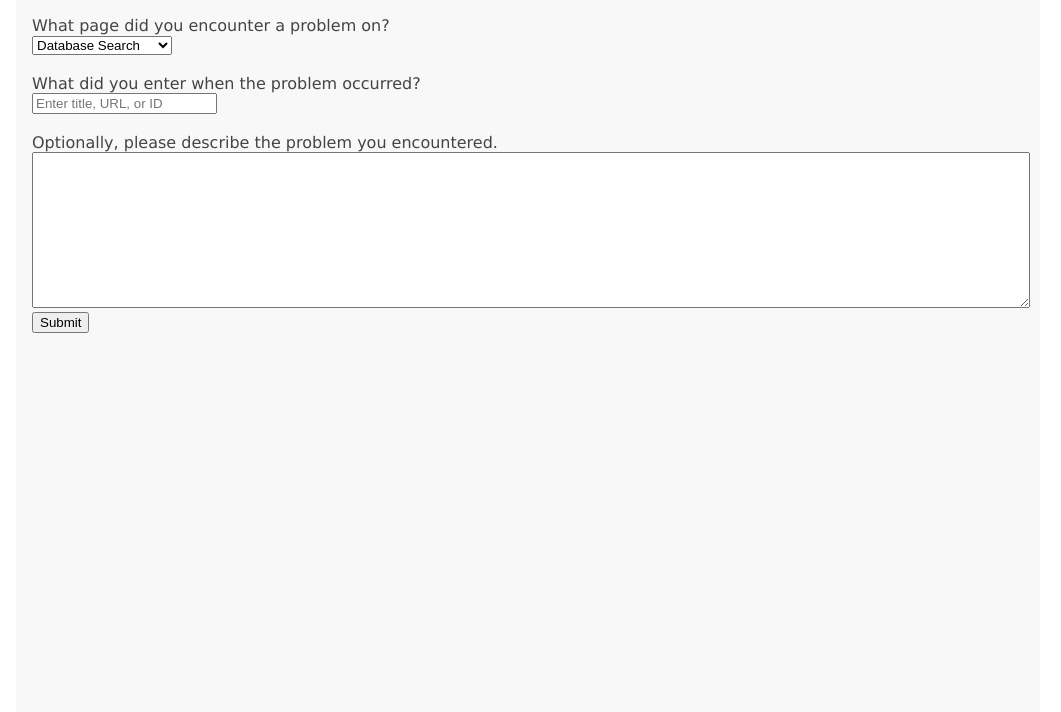
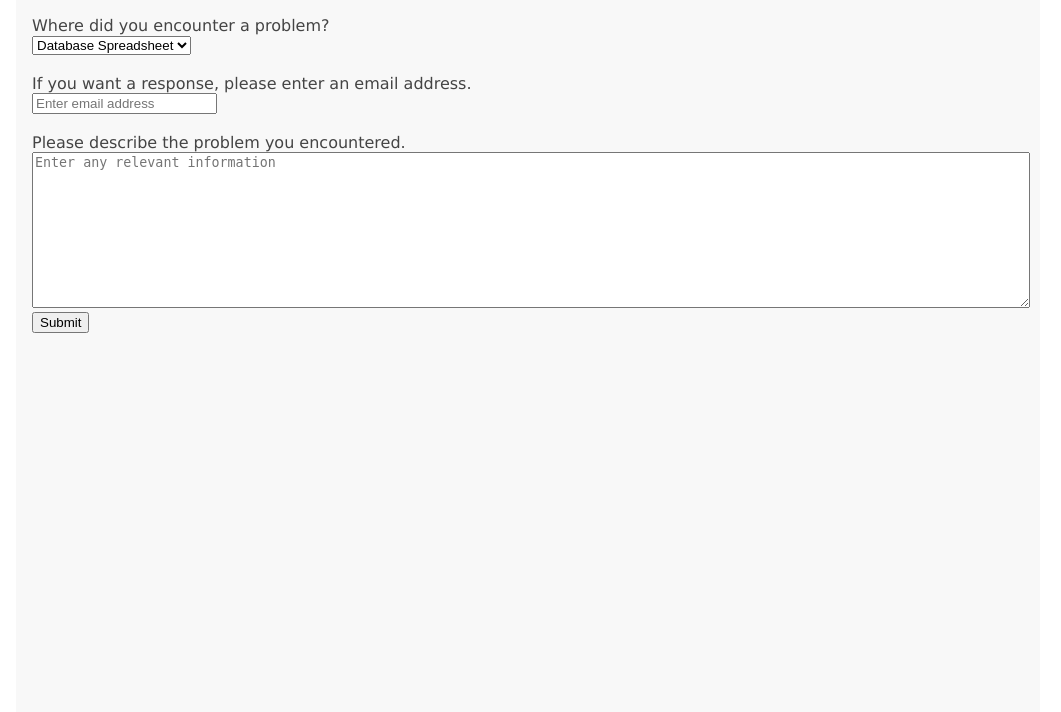
Before and after one commit to SiIvaGunner-Database/SiIvaGunner-Database, a PHP site: page /report.php in a window 1280 px wide. Shown: the part 57-769 px from the top of the page, without its empty margins (112-1173 px from the left). Run offline with PHP 8.4, Linux system fonts and the light colour scheme.

Commit message:
Replace id input with email input in report

```diff
--- a/website-files/footer.html
+++ b/website-files/footer.html
@@ -1,5 +1,5 @@
 
 <footer>
   <a target="_blank" href="https://github.com/AAAAAAidan/SiIvaGunner-Database"><img alt="GitHub" src="images/GitHub-Dark.png" height="20px" width="20px"></a>
-  <a target="_blank" href="https://www.youtube.com/channel/UC6ajqR7lEYf-33Gsj4lgVOA/playlists?view=1&sort=lad"><img alt="YouTube" src="images/YouTube-Round.png" height="20px" width="20px"></a>
+  <a target="_blank" href="https://www.youtube.com/c/AidanZamboni/playlists"><img alt="YouTube" src="images/YouTube-Round.png" height="20px" width="20px"></a>
 </footer>
--- a/website-files/report.php
+++ b/website-files/report.php
@@ -5,23 +5,24 @@
     <?php include("nav.html"); ?>
     <main>
       <div>
-        <label>What page did you encounter a problem on?</label>
+        <label>Where did you encounter a problem?</label>
         <br/>
         <select id="page">
-          <option value="database">Database Search</option>
+          <option value="spreadsheet">Database Spreadsheet</option>
+          <option value="search">Database Search</option>
           <option value="generator">Template Generator</option>
         </select>
       </div>
       <br/>
       <div>
-        <label>What did you enter when the problem occurred?</label>
+        <label>If you want a response, please enter an email address.</label>
         <br/>
-        <input type="text" id="id" placeholder="Enter title, URL, or ID" required/>
+        <input type="email" id="email" placeholder="Enter email address"/>
       </div>
       <br/>
       <div>
-        <label>Optionally, please describe the problem you encountered.</label>
-        <textarea id="desc" rows=10></textarea>
+        <label>Please describe the problem you encountered.</label>
+        <textarea id="desc" rows=10  placeholder="Enter any relevant information"></textarea>
       </div>
       <button onclick="reportIssue()">Submit</button>
       <p id="loadStatus"></p>
--- a/website-files/script.js
+++ b/website-files/script.js
@@ -38,7 +38,7 @@ function load()
 
 function checkKey(e)
 {
-  if (e.code == "Enter" && document.getElementById("inputText").value != "")
+  if (e.code == "Enter" && document.getElementById("inputText") && document.getElementById("inputText").value != "")
     document.getElementById("submitBtn").click();
 }
 
@@ -133,14 +133,17 @@ function generateTemplate()
 function reportIssue()
 {
   var page = document.getElementById("page").value;
-  var id = document.getElementById("id").value.trim();
+  var email = document.getElementById("email").value.trim();
   var desc = document.getElementById("desc").value.trim();
 
-  if (id.length == 0)
-    document.getElementById("loadStatus").innerHTML = "Please enter the title, URL, or ID that caused the problem.";
+  if (desc.length == 0)
+  {
+    var message = "Please describe the problem. Even just a video title, ID, or URL is enough.";
+    document.getElementById("loadStatus").innerHTML = message;
+  }
   else
   {
-    var url = appUrl + "?type=report&page=" + page  + "&id=" + id + "&desc=" + desc;
+    var url = appUrl + "?type=report&page=" + page + "&email=" + email + "&desc=" + desc;
     getUrlResponse(url, "report");
   }
 }
```
Also changed, not shown: 2 other files.
